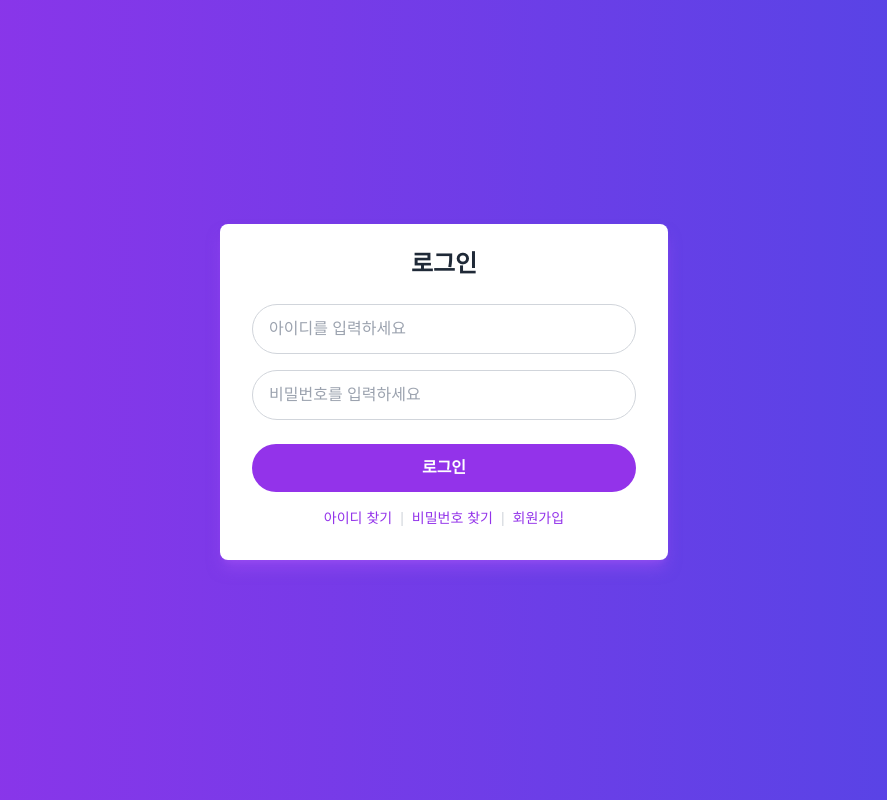
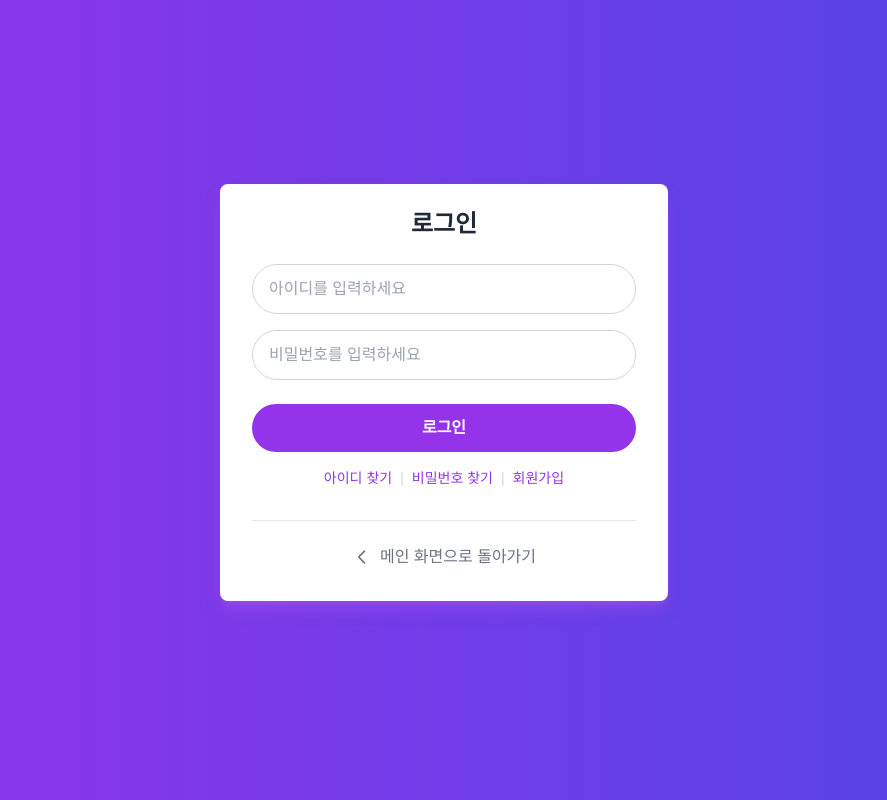
Before and after one commit to wlsrms9300/GameCollection, a Next.js app: page /signin in a window 1280 px wide. Shown: the whole page, without its empty margins (196-1083 px from the left). Built offline with nearby package versions, Linux system fonts and the light colour scheme.

Commit message:
메인화면에 로그인버튼 추가, 로그인화면, 회원가입화면 연결

```diff
--- a/src/app/page.tsx
+++ b/src/app/page.tsx
@@ -6,14 +6,17 @@ export default function MainPage() {
   const purpleDogGradient = 'bg-gradient-to-r from-purple-600 to-indigo-600'
   const purpleShadow = 'shadow-lg shadow-purple-500/50'
   const purpleButton =
-    'bg-purple-600 hover:bg-purple-700 text-white font-bold py-3 px-6 rounded-full transition duration-300 ease-in-out transform hover:scale-105'
+    'bg-purple-600 hover:bg-purple-700 text-white font-bold py-3 px-6 rounded-3xl transition duration-300 ease-in-out transform hover:scale-105'
 
   return (
     <div className={`flex min-h-screen items-center justify-center ${purpleDogGradient}`}>
-      <div className={`text-center ${purpleShadow} bg-white p-4 rounded-full max-w-xs w-full mx-2`}>
+      <div className={`text-center ${purpleShadow} bg-white p-4 rounded-3xl max-w-xs w-full mx-2`}>
         <div className="space-y-2">
           <Link href="/tetris">
             <button className={`${purpleButton} w-full text-sm`}>게임시작</button>
+          </Link>
+          <Link href="/signin">
+            <button className={`${purpleButton} w-full text-sm mt-2`}>로그인</button>
           </Link>
         </div>
       </div>
--- a/src/app/signin/page.tsx
+++ b/src/app/signin/page.tsx
@@ -82,6 +82,23 @@ export default function LoginPage() {
             </div>
           </div>
 
+          <div className="mt-8 pt-6 border-t border-gray-200">
+            <Link href="/" className="flex justify-center items-center text-gray-500 hover:text-gray-700 transition-colors">
+              <svg
+                className="w-5 h-5 mr-2"
+                fill="none"
+                strokeLinecap="round"
+                strokeLinejoin="round"
+                strokeWidth="2"
+                viewBox="0 0 24 24"
+                stroke="currentColor"
+              >
+                <path d="M15 19l-7-7 7-7" />
+              </svg>
+              메인 화면으로 돌아가기
+            </Link>
+          </div>
+
           {/* <div className="mt-8">
             <div className="relative">
               <div className="absolute inset-0 flex items-center">
--- a/src/app/signup/page.tsx
+++ b/src/app/signup/page.tsx
@@ -93,8 +93,8 @@ export default function SignUpPage() {
             </button>
 
             <div className="flex justify-center items-center space-x-2 text-sm">
-              <Link href="/login" className={purpleLink}>
-                로그인 페이지로 돌아가기
+              <Link href="/signin" className={purpleLink}>
+                로그인 화면으로 돌아가기
               </Link>
             </div>
           </div>
--- a/src/app/tetris/page.tsx
+++ b/src/app/tetris/page.tsx
@@ -449,7 +449,6 @@ export default function Tetris() {
     }
   }, [moveDown, level, gameStarted, gameOver])
 
-  // useEffect 추가
   useEffect(() => {
     const handleStartGameKeyPress = (event: KeyboardEvent) => {
       if (!gameStarted && event.key === 'Enter') {
--- a/src/components/form/Text.tsx
+++ b/src/components/form/Text.tsx
@@ -27,7 +27,7 @@ const TextLabel: React.FC<React.LabelHTMLAttributes<HTMLLabelElement>> = ({
   ...props
 }) => {
   const context = useContext(TextContext)
-  if (!context) throw new Error('TextLabel must be used within a Text')
+  if (!context) throw new Error('TextLabel은 Text 컴포넌트 내에서 사용해야 합니다.')
 
   return (
     <label htmlFor={context.id} className="block text-sm font-medium text-gray-700 mb-1" {...props}>
@@ -38,7 +38,7 @@ const TextLabel: React.FC<React.LabelHTMLAttributes<HTMLLabelElement>> = ({
 
 const TextInput: React.FC<Omit<InputHTMLAttributes<HTMLInputElement>, 'id'>> = (props) => {
   const context = useContext(TextContext)
-  if (!context) throw new Error('TextInput must be used within a Text')
+  if (!context) throw new Error('TextInput은 Text 컴포넌트 내에서 사용해야 합니다.')
 
   return (
     <input
```
